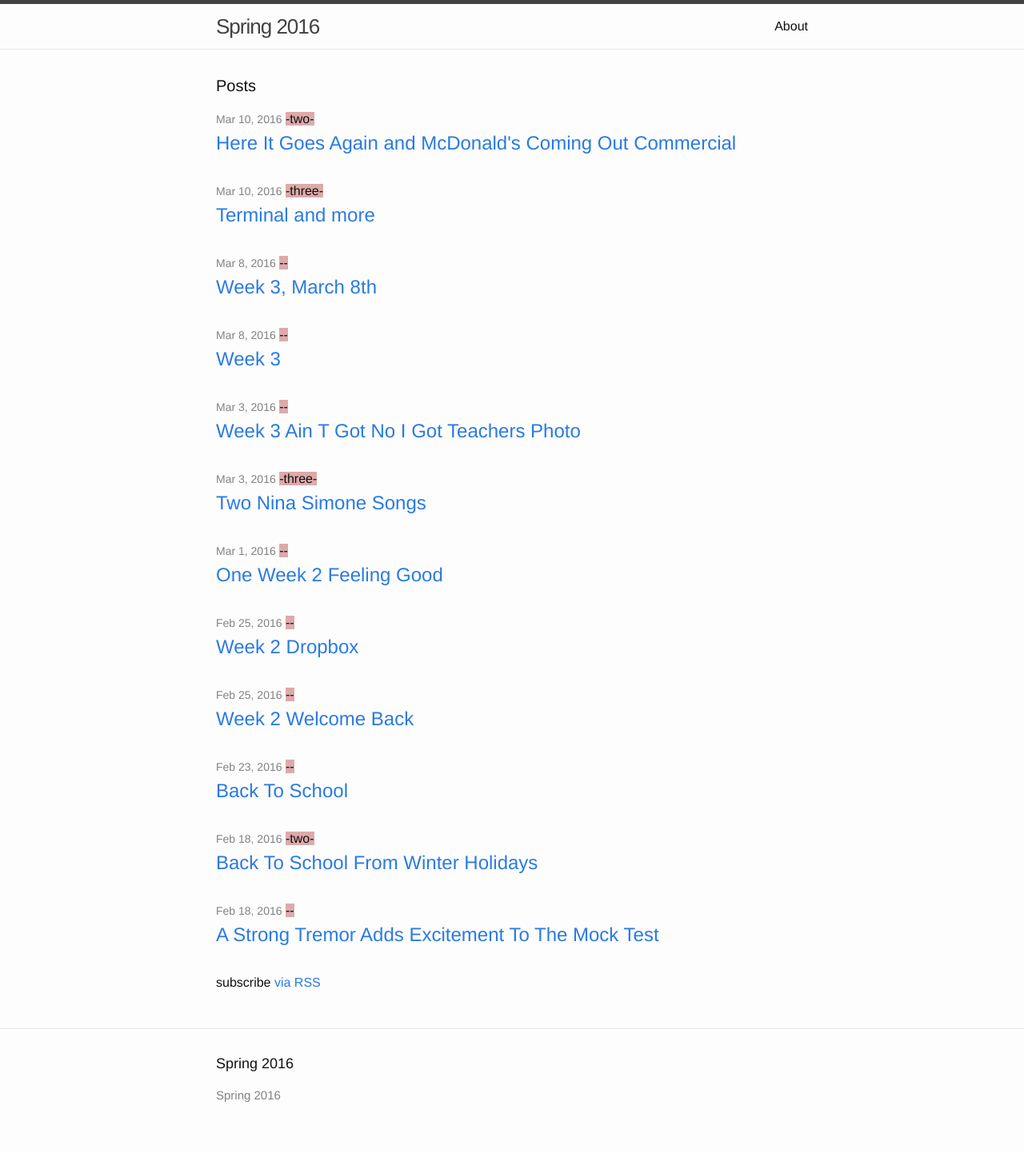
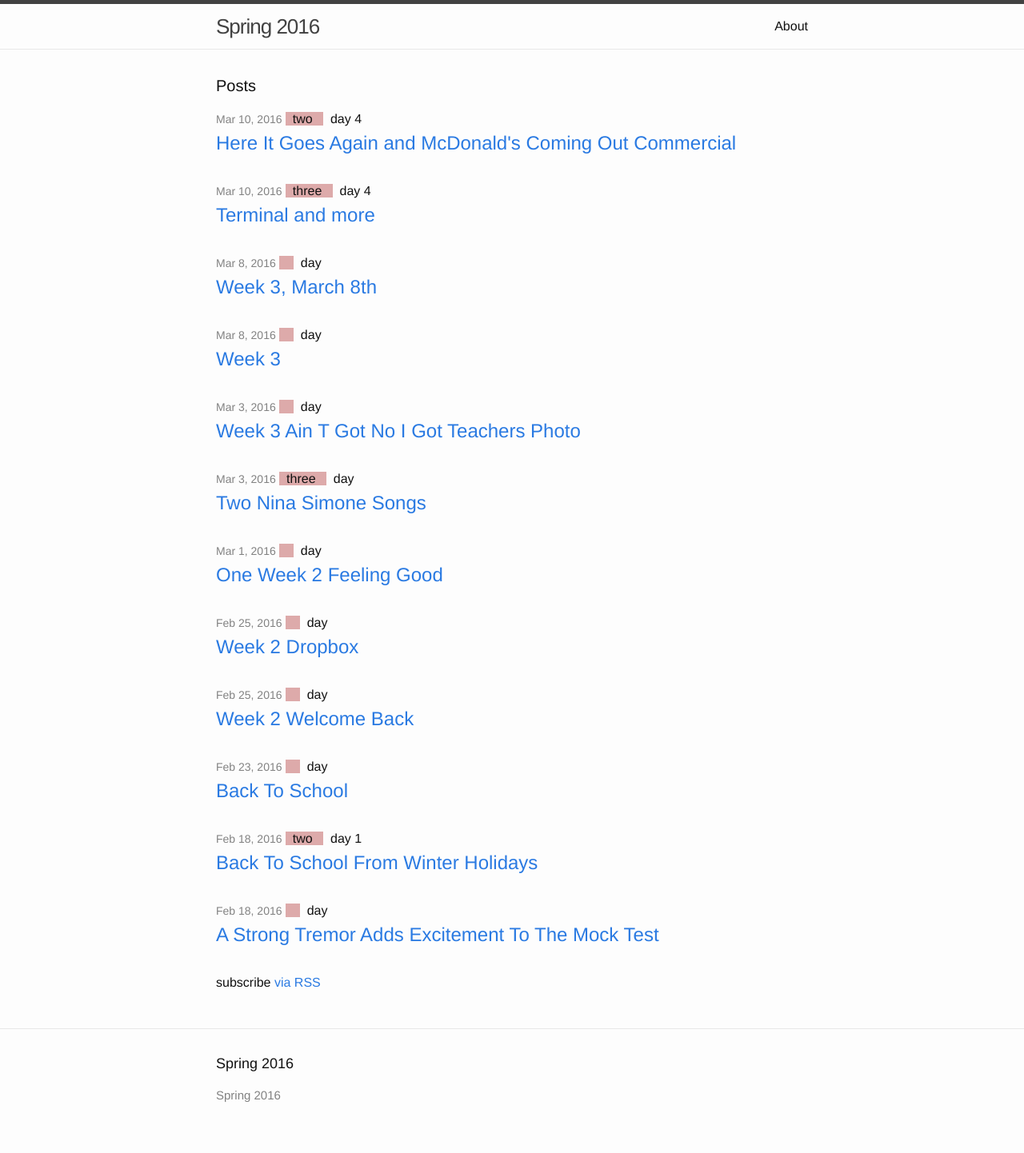
Before and after one commit to MrArgote/spring16, a Jekyll site: the page built from index.html, in a window 1280 px wide. Shown: the whole page at 80% size. Built offline with Jekyll 4.4.1, drawn with Linux system fonts in a browser that asks for light colours.

Commit message:
Added meta information to each listed post in index.html

```diff
--- a/index.html
+++ b/index.html
@@ -10,7 +10,8 @@ layout: default
     {% for post in site.posts %}
       <li>
         <span class="post-meta">{{ post.date | date: "%b %-d, %Y" }}</span>
-	<span class="post-meta-class">-{{ post.class }}-</span>
+	<span class="post-meta-class">&nbsp;  {{ post.class }} &nbsp; </span>
+	<span class="post-meta-day">&nbsp; day {{ post.day }}</span>
 
         <h2>
           <a class="post-link" href="{{ post.url | prepend: site.baseurl }}">{{ post.title }}</a>
```
